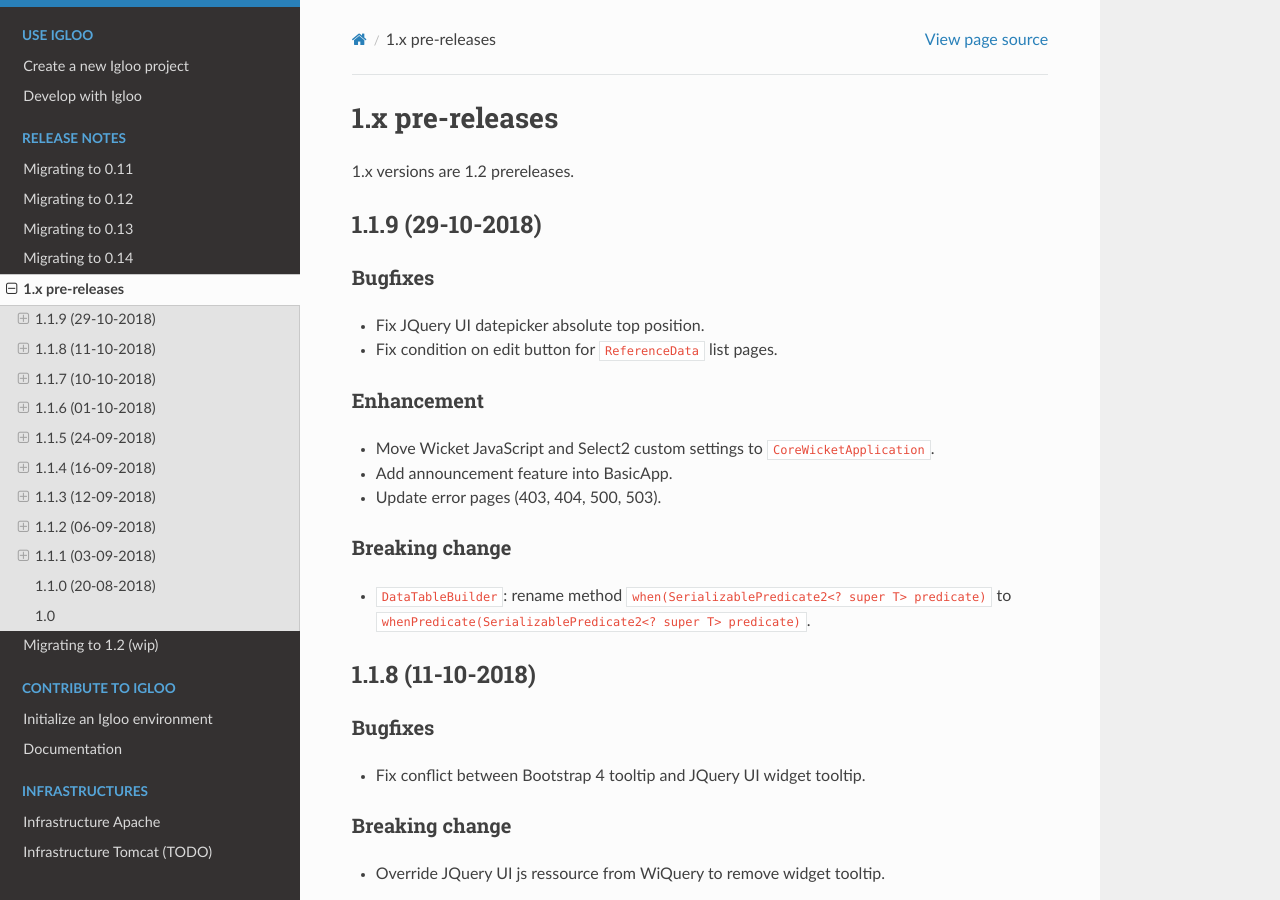
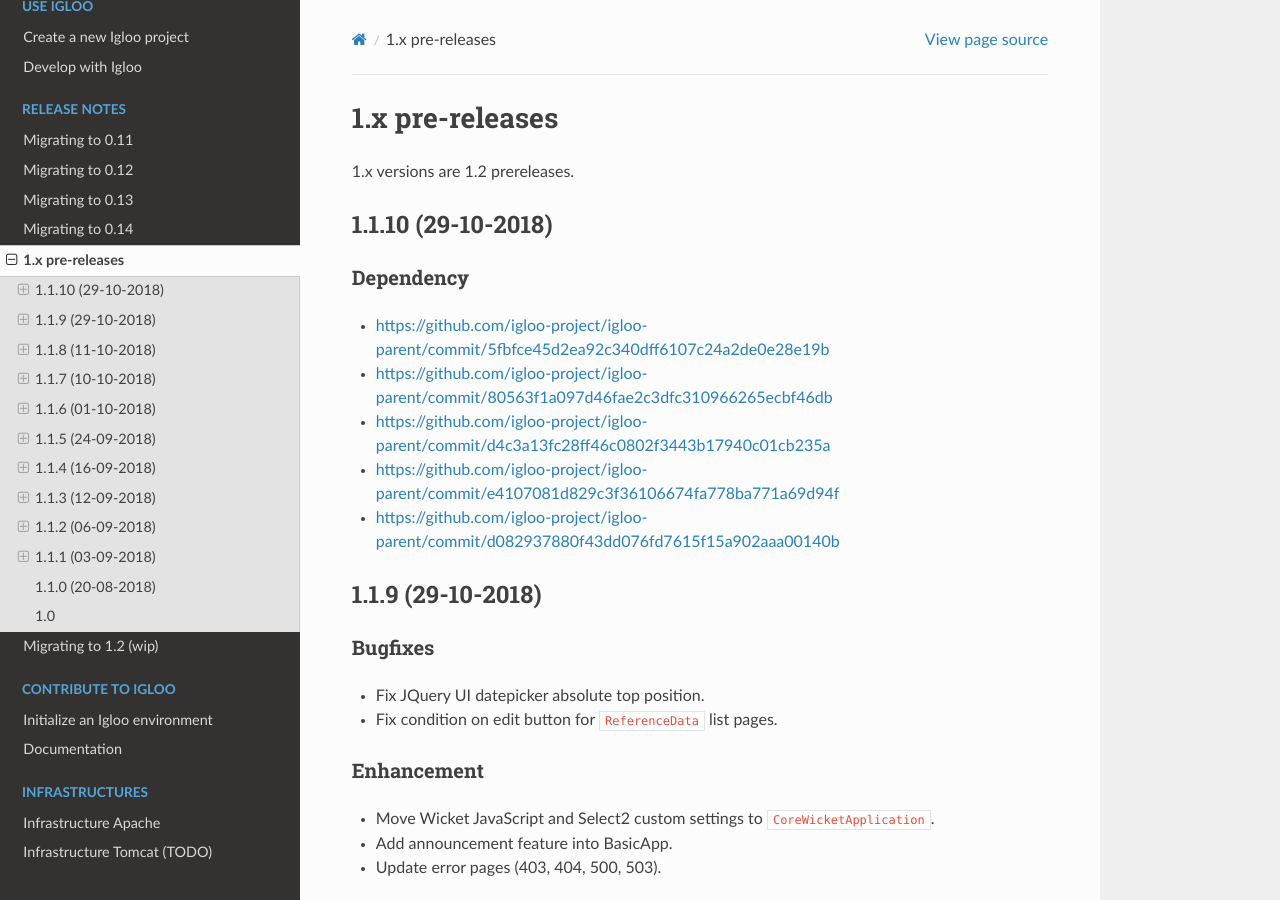
Before and after one commit to igloo-project/igloo-doc, a Sphinx documentation site: the page built from source/release-notes/1.x.rst, in a window 1280 px wide and 900 px high. Built offline with Sphinx 7.4.7 and the Read the Docs theme 2.0.0, drawn with Linux system fonts in a browser that asks for light colours.

Commit message:
1.1.10: update release notes

```diff
--- a/source/release-notes/1.x.rst
+++ b/source/release-notes/1.x.rst
@@ -3,6 +3,20 @@
 ################
 
 1.x versions are 1.2 prereleases.
+
+.. _v1.1.10:
+
+1.1.10 (29-10-2018)
+####################
+
+Dependency
+**********
+
+* https://github.com/igloo-project/igloo-parent/commit/5fbfce45d2ea92c340dff6107c24a2de0e28e19b
+* https://github.com/igloo-project/igloo-parent/commit/80563f1a097d46fae2c3dfc310966265ecbf46db
+* https://github.com/igloo-project/igloo-parent/commit/d4c3a13fc28ff46c0802f3443b17940c01cb235a
+* https://github.com/igloo-project/igloo-parent/commit/e4107081d829c3f36106674fa778ba771a69d94f
+* https://github.com/igloo-project/igloo-parent/commit/d082937880f43dd076fd7615f15a902aaa00140b
 
 .. _v1.1.9:
 
```
